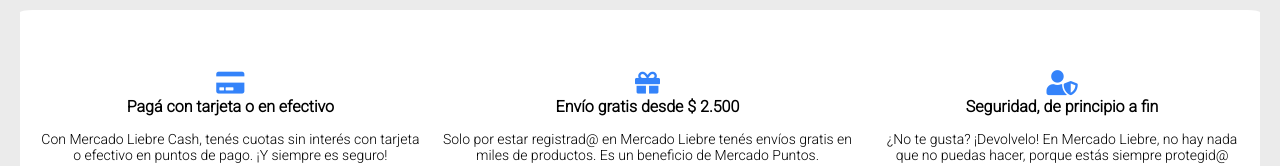
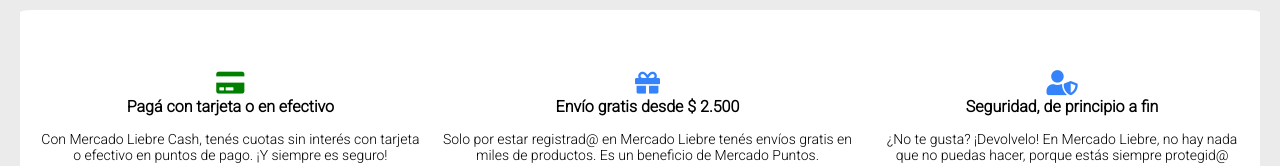
Before and after one commit to rsampaoli/proyecto-mercado-liebre, a website: page views/home.html in a window 1280 px wide. In both pictures the pointer is over the icon 230 px from the left and 1451 px from the top of the page. Shown: the part 1369-1535 px from the top of the page. Drawn offline with nearby package versions, Linux system fonts and the light colour scheme.

Commit message:
cambio de color icono footer.
se cambia el color de los iconos en el footer cuándo se le hace Hover.

```diff
--- a/public/css/styles.css
+++ b/public/css/styles.css
@@ -170,6 +170,14 @@
 .iconFooter {
     font-size: 25px;
     color: #3483fa;
+}
+
+.iconFooter i {
+    transition: 200ms;
+}
+
+.iconFooter i:hover {
+    color: green;
 }
 
 .detalles-piepagina p {
```
